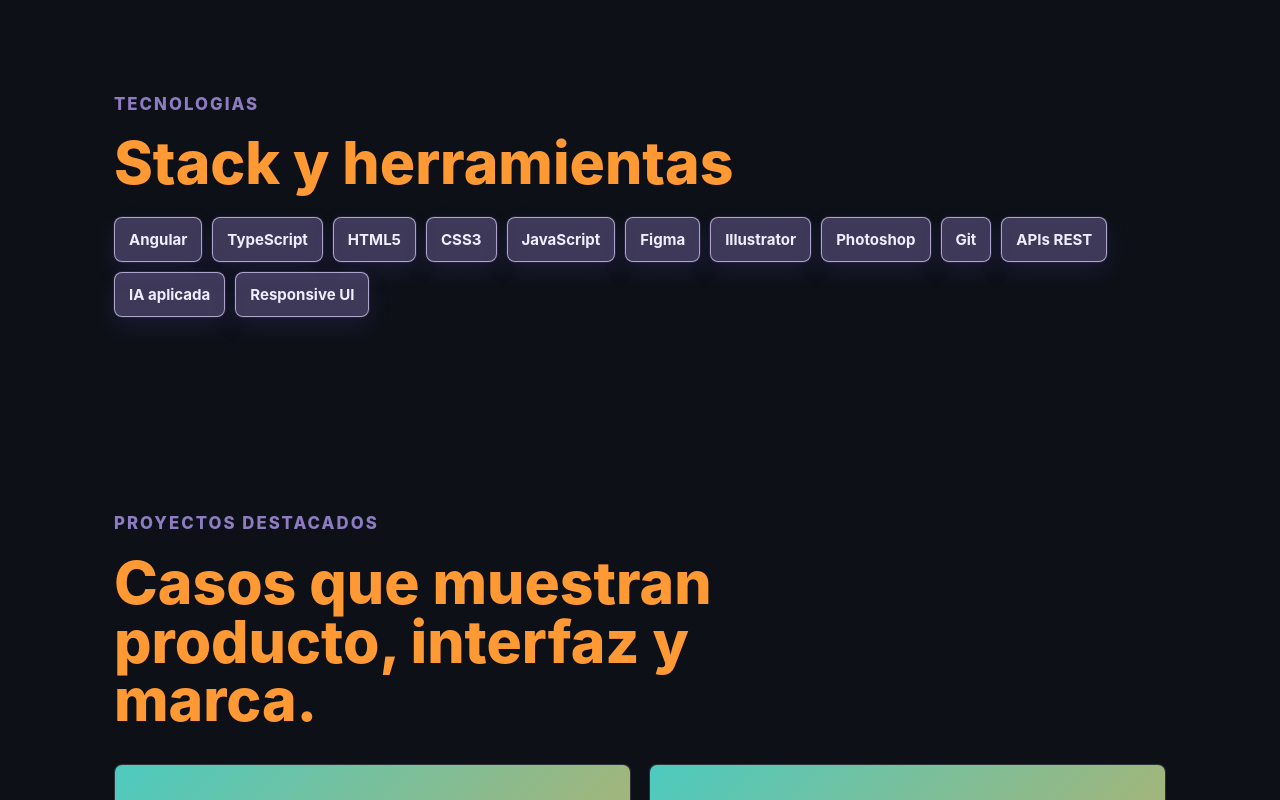
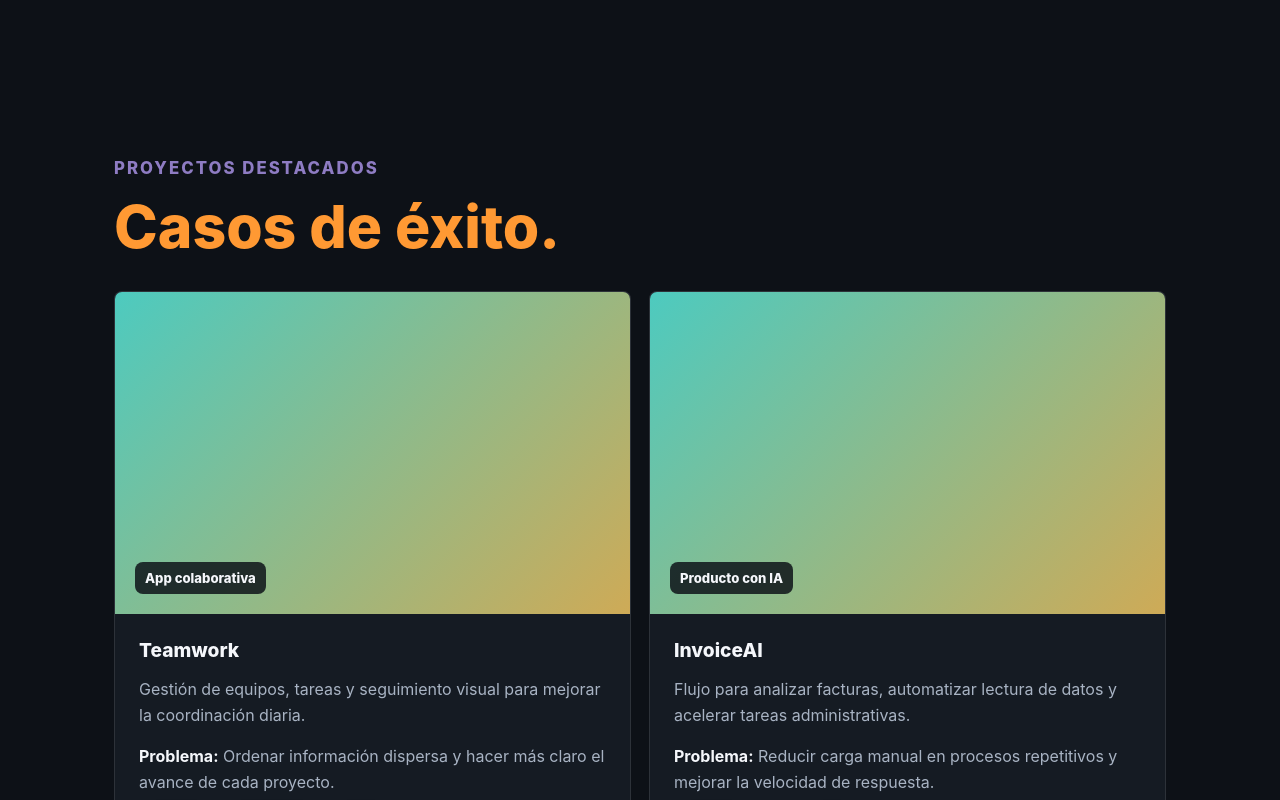
Before and after one commit to santiagodiazpace/portfolio, an Angular app in the folder santiago-web/: page / in a window 1280 px wide. Shown: the part 2460-3260 px from the top of the page. Built offline with nearby package versions, Linux system fonts and the light colour scheme.

Commit message:
Cambios estéticos y de contenido

```diff
--- a/santiago-web/src/app/app.component.css
+++ b/santiago-web/src/app/app.component.css
@@ -244,8 +244,7 @@ h3 {
 }
 
 .service-grid,
-.project-grid,
-.workflow-grid {
+.project-grid {
   display: grid;
   gap: 18px;
 }
@@ -257,7 +256,6 @@ h3 {
 .service-card,
 .project-card,
 .timeline-item,
-.workflow-grid article,
 .contact-card {
   background: var(--panel);
   border: 1px solid var(--line);
@@ -309,8 +307,7 @@ h3 {
   line-height: 1.65;
 }
 
-.tag-list,
-.tech-list {
+.tag-list {
   display: flex;
   flex-wrap: wrap;
   gap: 10px;
@@ -320,8 +317,7 @@ h3 {
   margin-top: auto;
 }
 
-.tag-list span,
-.tech-list span {
+.tag-list span {
   background: rgba(142, 124, 195, 0.34);
   border: 1px solid rgba(216, 207, 247, 0.72);
   border-radius: 8px;
@@ -330,16 +326,6 @@ h3 {
   font-size: 0.86rem;
   font-weight: 700;
   padding: 8px 10px;
-}
-
-.tech-section {
-  padding-top: 32px;
-}
-
-.tech-list span {
-  background: rgba(142, 124, 195, 0.38);
-  font-size: 0.94rem;
-  padding: 12px 14px;
 }
 
 .project-grid {
@@ -479,12 +465,20 @@ h3 {
   width: 12px;
 }
 
-.timeline-item > span {
-  color: var(--accent-strong);
-  display: inline-block;
-  font-size: 0.82rem;
-  font-weight: 800;
-  margin-bottom: 10px;
+.experience-years {
+  color: var(--subtitle);
+  font-size: 1.9rem;
+  font-weight: 900;
+  line-height: 1;
+  position: absolute;
+  right: 24px;
+  top: 24px;
+}
+
+.timeline-item h3,
+.timeline-item p,
+.timeline-item ul {
+  padding-right: 132px;
 }
 
 .timeline-item ul {
@@ -495,20 +489,14 @@ h3 {
   padding-left: 18px;
 }
 
-.workflow-grid {
-  grid-template-columns: repeat(4, 1fr);
+.workflow-visual {
+  margin-top: 48px;
 }
 
-.workflow-grid article {
-  min-height: 160px;
-  padding: 22px;
-}
-
-.workflow-grid span {
-  color: var(--accent);
-  display: inline-block;
-  font-weight: 900;
-  margin-bottom: 34px;
+.workflow-visual img {
+  display: block;
+  height: auto;
+  width: 100%;
 }
 
 .contact-section {
@@ -582,8 +570,7 @@ a.contact-link:hover {
   }
 
   .service-grid,
-  .project-grid,
-  .workflow-grid {
+  .project-grid {
     grid-template-columns: 1fr 1fr;
   }
 
@@ -624,8 +611,7 @@ a.contact-link:hover {
   }
 
   .service-grid,
-  .project-grid,
-  .workflow-grid {
+  .project-grid {
     grid-template-columns: 1fr;
   }
 
--- a/santiago-web/src/app/app.component.html
+++ b/santiago-web/src/app/app.component.html
@@ -42,7 +42,7 @@
     <div class="section-heading">
       <p class="eyebrow services-eyebrow">Servicios</p>
       <h2>Mi enfoque</h2>
-      <p>Gestiono problemas digitales desde la estrategia visual hasta la interfaz final.</p>
+      <p>Gestiono soluciones digitales desde la estrategia visual hasta la interfaz final.</p>
     </div>
     <div class="service-grid">
       @for (service of services; track service.title) {
@@ -83,22 +83,10 @@
     </div>
   </section>
 
-  <section class="section tech-section">
-    <div class="section-heading compact">
-      <p class="eyebrow">Tecnologias</p>
-      <h2>Stack y herramientas</h2>
-    </div>
-    <div class="tech-list">
-      @for (technology of technologies; track technology) {
-        <span>{{ technology }}</span>
-      }
-    </div>
-  </section>
-
   <section id="proyectos" class="section">
     <div class="section-heading">
       <p class="eyebrow">Proyectos destacados</p>
-      <h2>Casos que muestran producto, interfaz y marca.</h2>
+      <h2>Casos de éxito.</h2>
     </div>
     <div class="project-grid">
       @for (project of projects; track project.name) {
@@ -145,7 +133,7 @@
     <div class="timeline">
       @for (item of experience; track item.company) {
         <article class="timeline-item">
-          <span>{{ item.period }}</span>
+          <span class="experience-years">{{ item.years }}</span>
           <h3>{{ item.company }}</h3>
           <p>{{ item.role }}</p>
           <ul>
@@ -163,13 +151,8 @@
       <p class="eyebrow">Como trabajo</p>
       <h2>Un proceso simple para avanzar con claridad.</h2>
     </div>
-    <div class="workflow-grid">
-      @for (step of workflow; track step; let index = $index) {
-        <article>
-          <span>0{{ index + 1 }}</span>
-          <h3>{{ step }}</h3>
-        </article>
-      }
+    <div class="workflow-visual">
+      <img src="/assets/proceso.svg" alt="Proceso de trabajo">
     </div>
   </section>
 
--- a/santiago-web/src/app/app.component.ts
+++ b/santiago-web/src/app/app.component.ts
@@ -42,20 +42,18 @@ export class AppComponent {
     },
     {
       icon: 'ai',
-      title: 'INTELIGENCIA ARTIFICIAL',
+      title: 'Inteligencia Artificial',
       description: 'Uso de IA como herramienta para acelerar procesos, explorar soluciones y potenciar productos digitales.',
       items: ['Prompts', 'Ideación', 'Análisis', 'IA Generativa']
     }
   ];
 
-  technologies = ['Angular', 'TypeScript', 'HTML5', 'CSS3', 'JavaScript', 'Figma', 'Illustrator', 'Photoshop', 'Git', 'APIs REST', 'IA aplicada', 'Responsive UI'];
-
   projects = [
     {
       name: 'Teamwork',
       type: 'App colaborativa',
-      description: 'Gestion de equipos, tareas y seguimiento visual para mejorar la coordinacion diaria.',
-      problem: 'Ordenar informacion dispersa y hacer mas claro el avance de cada proyecto.',
+      description: 'Gestión de equipos, tareas y seguimiento visual para mejorar la coordinación diaria.',
+      problem: 'Ordenar información dispersa y hacer más claro el avance de cada proyecto.',
       tech: ['Angular', 'TypeScript', 'UX/UI']
     },
     {
@@ -68,7 +66,7 @@ export class AppComponent {
     {
       name: 'Landing Pages',
       type: 'Web comercial',
-      description: 'Paginas rapidas, visuales y enfocadas en conversion para servicios y productos digitales.',
+      description: 'Páginas rápidas, visuales y enfocadas en conversión para servicios y productos digitales.',
       problem: 'Presentar ofertas de forma clara, confiable y optimizada para mobile.',
       tech: ['HTML', 'CSS', 'Responsive']
     },
@@ -76,25 +74,24 @@ export class AppComponent {
       name: 'Branding Digital',
       type: 'Identidad visual',
       description: 'Sistemas visuales para marcas con piezas adaptadas a redes, presentaciones y web.',
-      problem: 'Dar coherencia visual a la comunicacion en distintos canales.',
+      problem: 'Dar coherencia visual a la comunicación en distintos canales.',
       tech: ['Figma', 'Illustrator', 'Photoshop']
     }
   ];
 
   experience = [
     {
-      company: '7ideas',
+      company: 'Sieteideas',
       role: 'Frontend Developer / UX/UI / PM',
-      period: 'Actualidad',
+      years: '+5 años',
       tasks: ['Desarrollo Angular', 'Diseño UX/UI', 'Gestión de proyectos', 'Trabajo ágil']
     },
     {
       company: 'MOI Diseño',
-      role: 'Diseñador gráfico freelance',
-      period: 'Freelance',
+      role: 'Founder / Visual Designer',
+      years: '+15 años',
       tasks: ['Branding', 'Diseño digital', 'Redes sociales', 'Diseño visual']
     }
   ];
 
-  workflow = ['Entender el problema', 'Diseñar la experiencia', 'Desarrollar la solución', 'Optimizar y mejorar'];
 }
```
Also changed, not shown: santiago-web/src/assets/proceso.svg (added).
